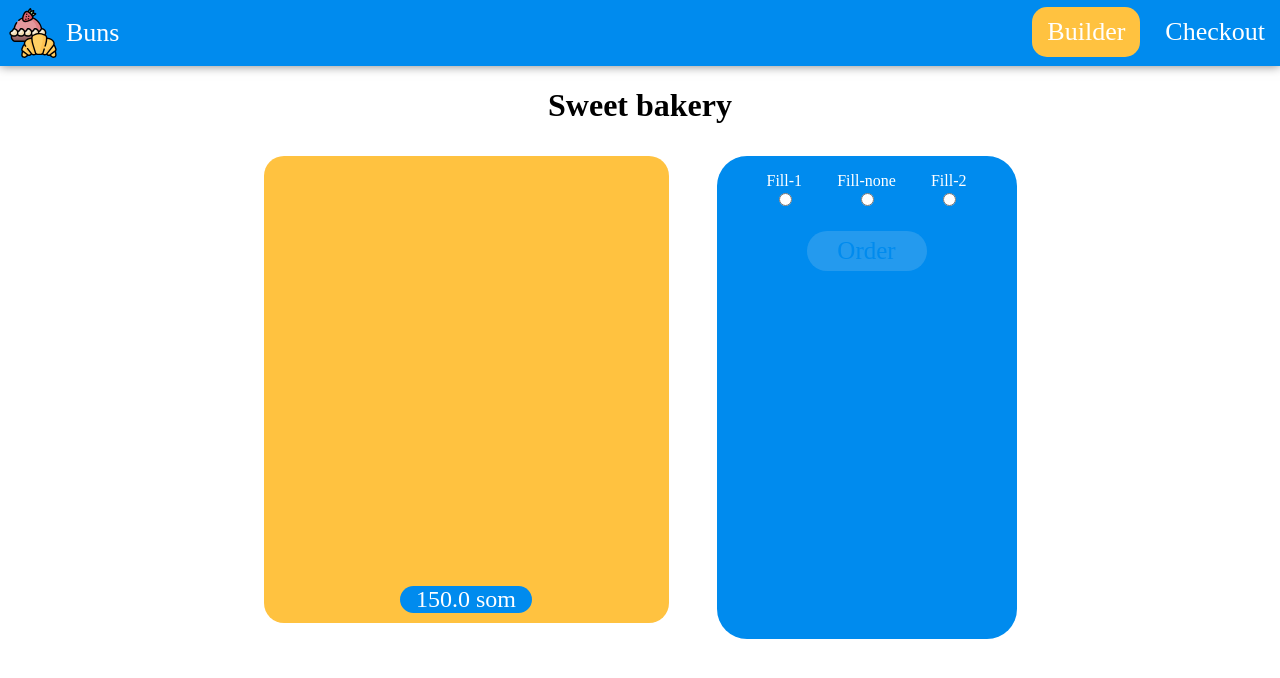
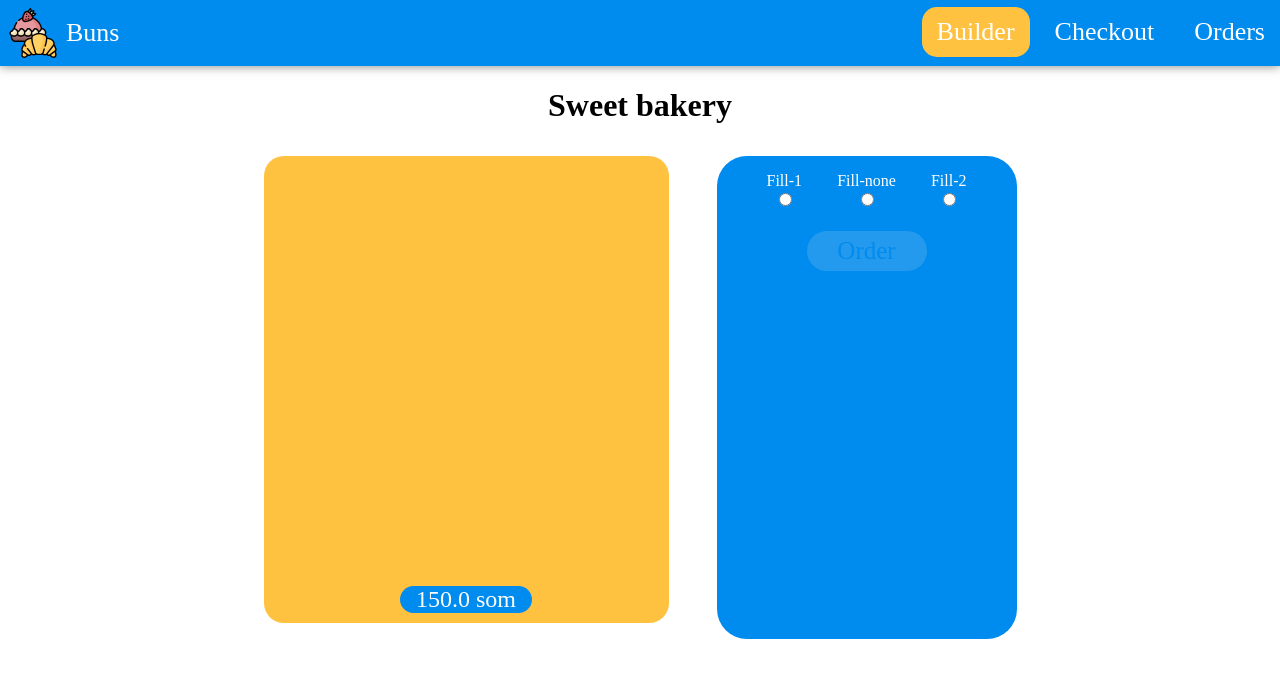
Before and after one commit to Erjankydyrov/private-builder, a React (Create React App) app: page / in a window 1280 px wide. Shown: the top 678 px of the page. Built offline with nearby package versions, Linux system fonts and the light colour scheme; no server answers; a web font is replaced by a local one.

Commit message:
corected nav

```diff
--- a/src/components/Nav/Nav.js
+++ b/src/components/Nav/Nav.js
@@ -7,6 +7,7 @@ const Nav = () => {
         <ul className={classes.Nav}>
             <NavItem url="/" exact>Builder</NavItem>
             <NavItem url="/checkout">Checkout</NavItem>
+            <NavItem url="/orders">Orders</NavItem>
         </ul>
     </div>
     );
```
